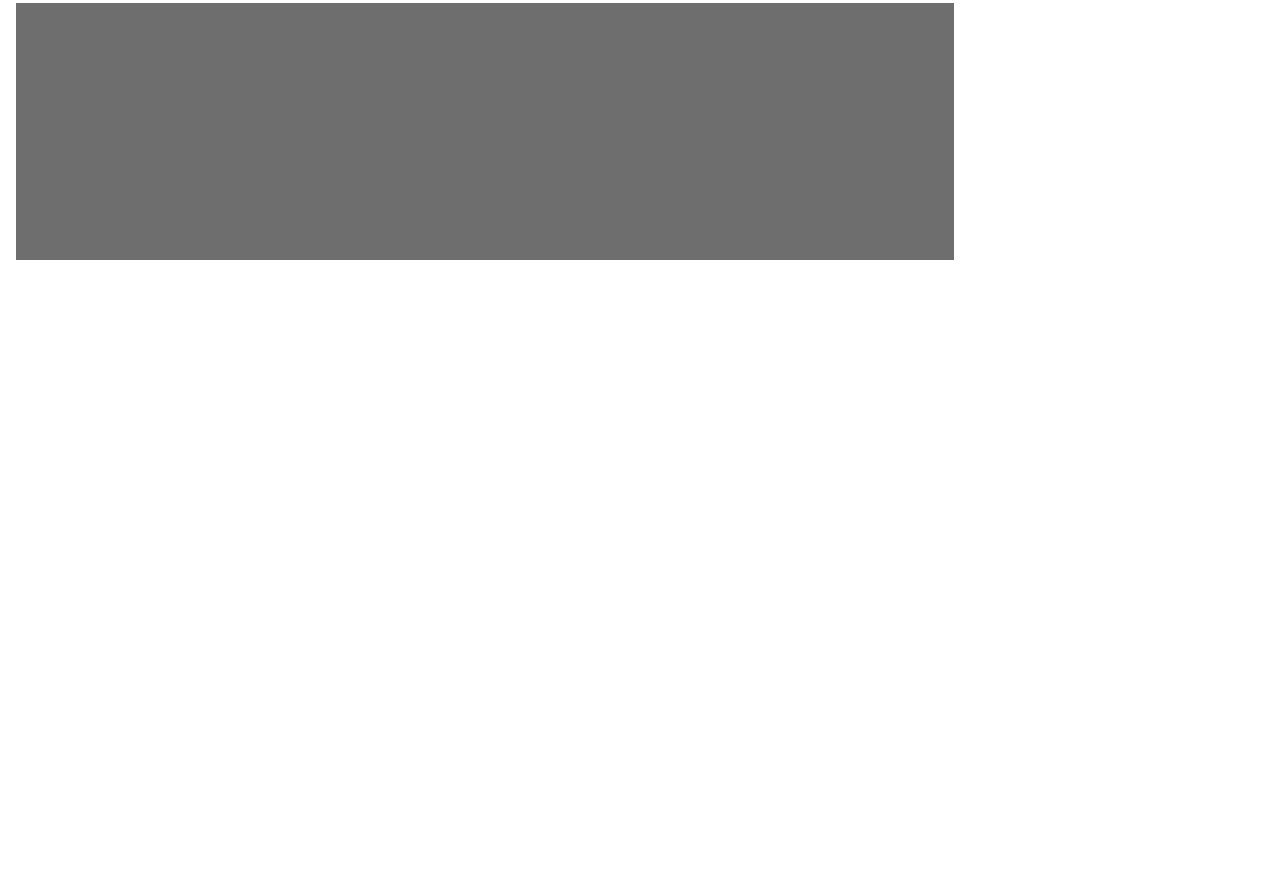
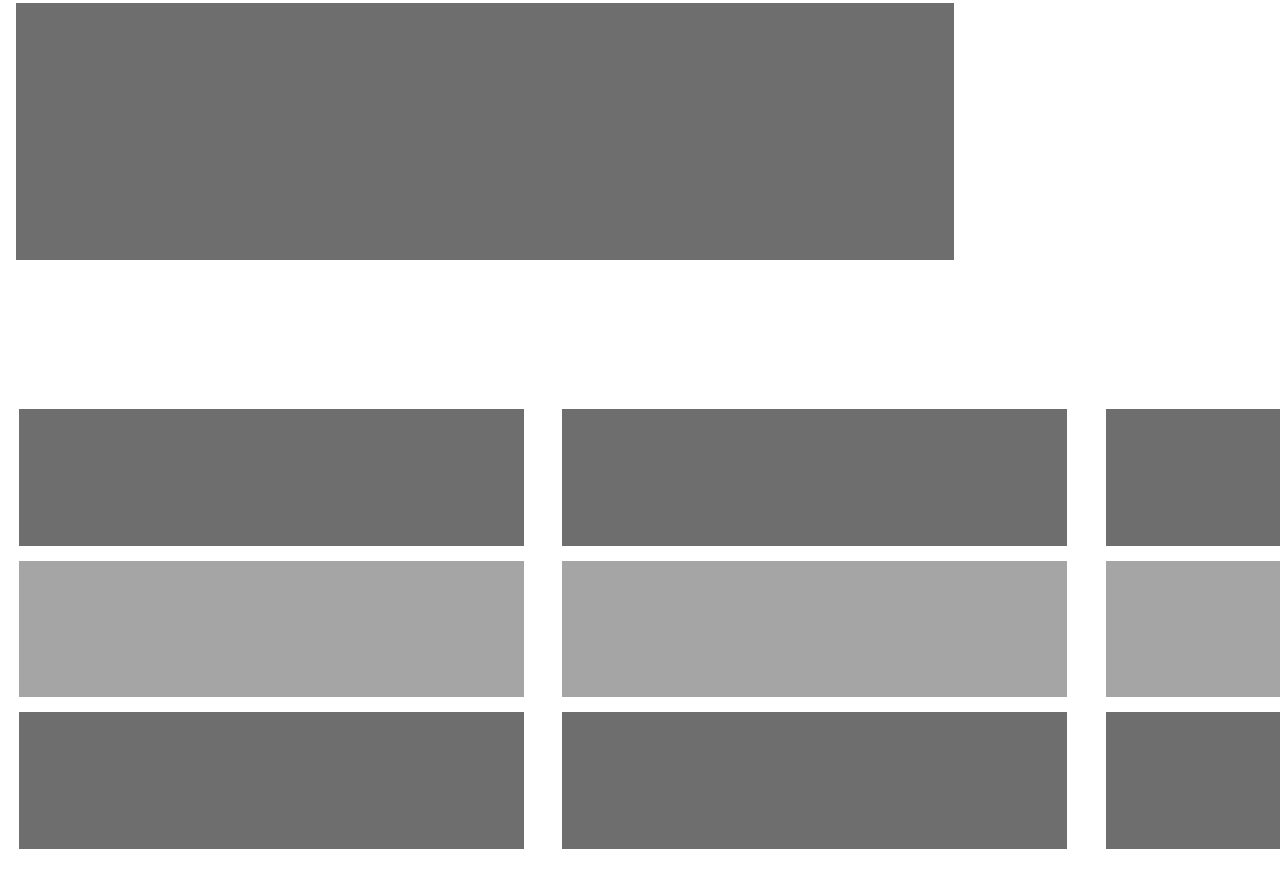
Before and after one commit to maryPopplns/heatmap_smashingmag, a website: page index.html in a window 1280 px wide. Shown: the part 903-1795 px from the top of the page. Before the commit the page ends 1208 px from the top, so only its background shows below. Drawn offline with Linux system fonts and the light colour scheme.

Commit message:
cards complete

```diff
--- a/index.css
+++ b/index.css
@@ -59,7 +59,7 @@ header {
   display: flex;
   flex-direction: column;
   justify-content: space-around;
-  align-items: center;
+  align-items: flex-end;
   height: 205px;
   width: 75%;
 }
@@ -112,3 +112,37 @@ header {
   width: 520px;
   background-color: var(--second);
 }
+
+.card-container {
+  display: flex;
+  justify-content: space-around;
+  align-items: center;
+  margin: 4em auto;
+  height: 520px;
+  width: 1630px;
+}
+
+.card-container > div {
+  display: flex;
+  flex-direction: column;
+  justify-content: space-around;
+  height: 455px;
+  width: 505px;
+}
+
+.card-container > div > div {
+  height: 30%;
+  width: 100%;
+}
+
+.card-container > div > div:nth-child(1) {
+  background-color: var(--second);
+}
+
+.card-container > div > div:nth-child(2) {
+  background-color: var(--third);
+}
+
+.card-container > div > div:nth-child(3) {
+  background-color: var(--second);
+}
--- a/index.html
+++ b/index.html
@@ -36,5 +36,22 @@
         <div></div>
       </div>
     </div>
+    <div class="card-container">
+      <div>
+        <div></div>
+        <div></div>
+        <div></div>
+      </div>
+      <div>
+        <div></div>
+        <div></div>
+        <div></div>
+      </div>
+      <div>
+        <div></div>
+        <div></div>
+        <div></div>
+      </div>
+    </div>
   </body>
 </html>
```
